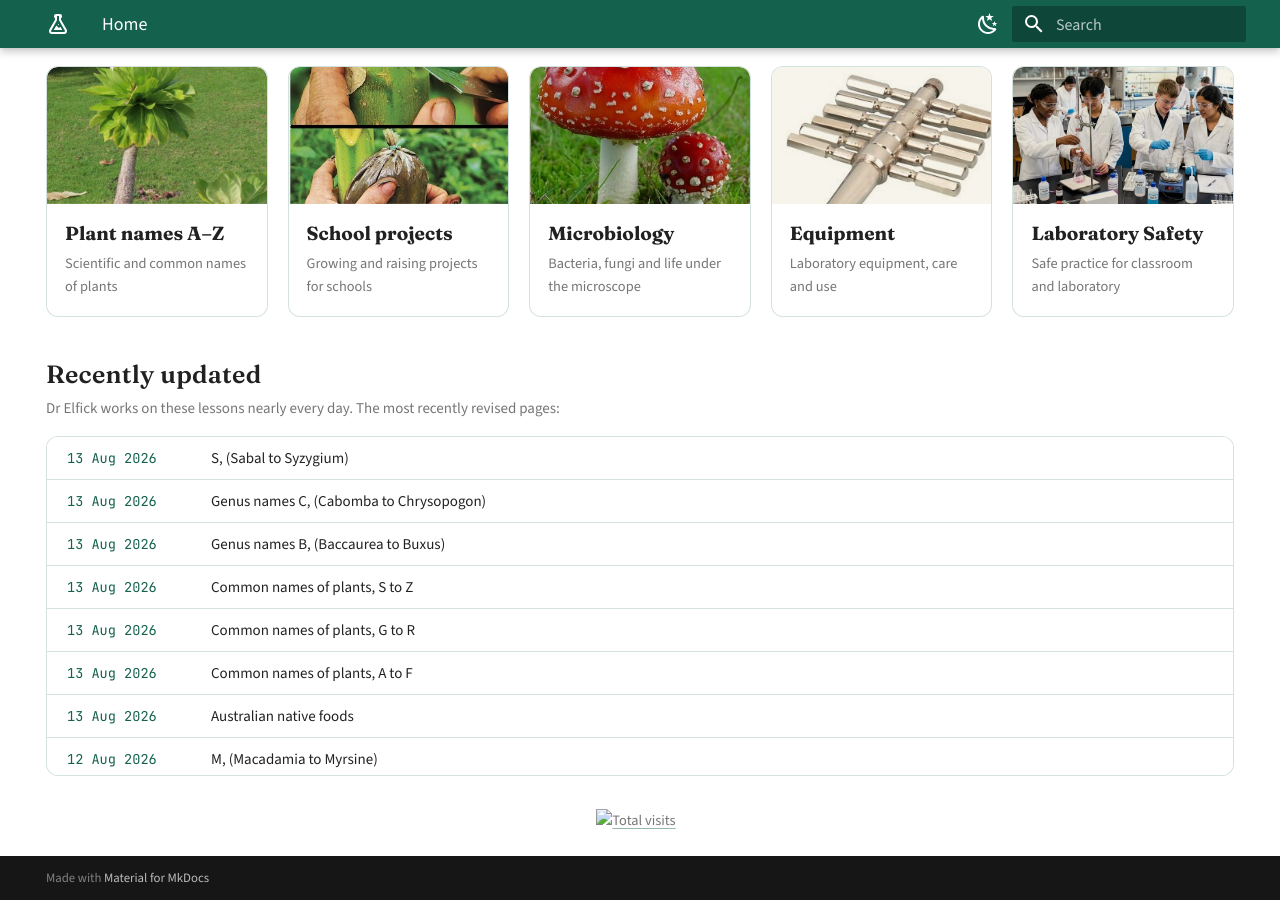
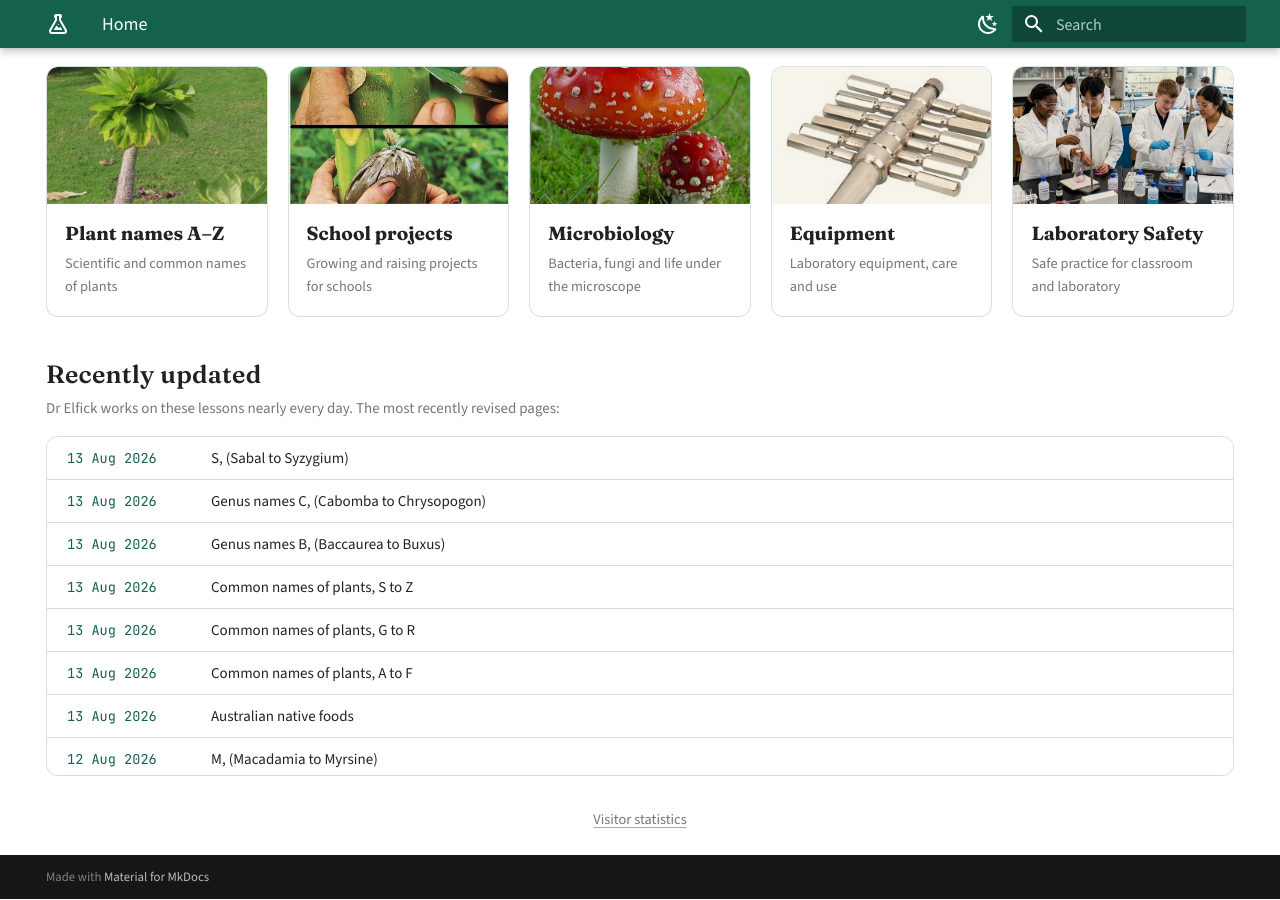
Before and after one commit to johnelfick/school-science-lessons-web, an MkDocs documentation site: the page built from docs/index.md, in a window 1280 px wide and 900 px high, scrolled down 1057 px. Built offline with MkDocs 1.6.1 and Material for MkDocs 9.7.7, drawn with Linux system fonts in a browser that asks for light colours.

Commit message:
Counter badge: text fallback when blocked by ad blockers
Co-Authored-By: Claude Fable 5 <noreply@anthropic.com>

```diff
--- a/docs/index.md
+++ b/docs/index.md
@@ -134,6 +134,7 @@ day. The most recently revised pages:</p>
   <a href="https://johnelfick.goatcounter.com/" target="_blank" rel="noopener"
      title="Open the visitor statistics dashboard">
     <img src="https://johnelfick.goatcounter.com/counter/TOTAL.svg"
-         alt="Total visits" loading="lazy">
+         alt="Total visits" loading="lazy"
+         onerror="this.replaceWith('Visitor statistics')">
   </a>
 </p>
```
